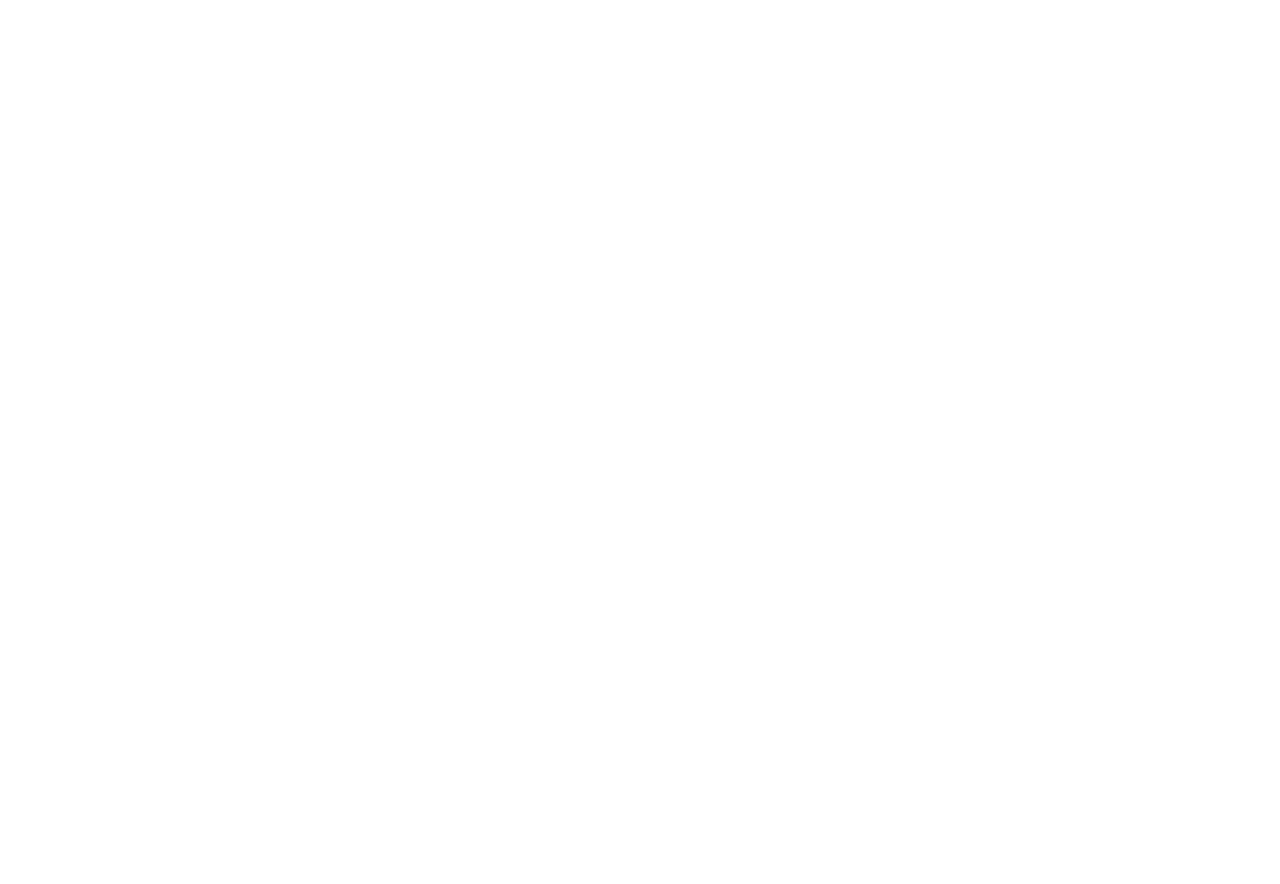
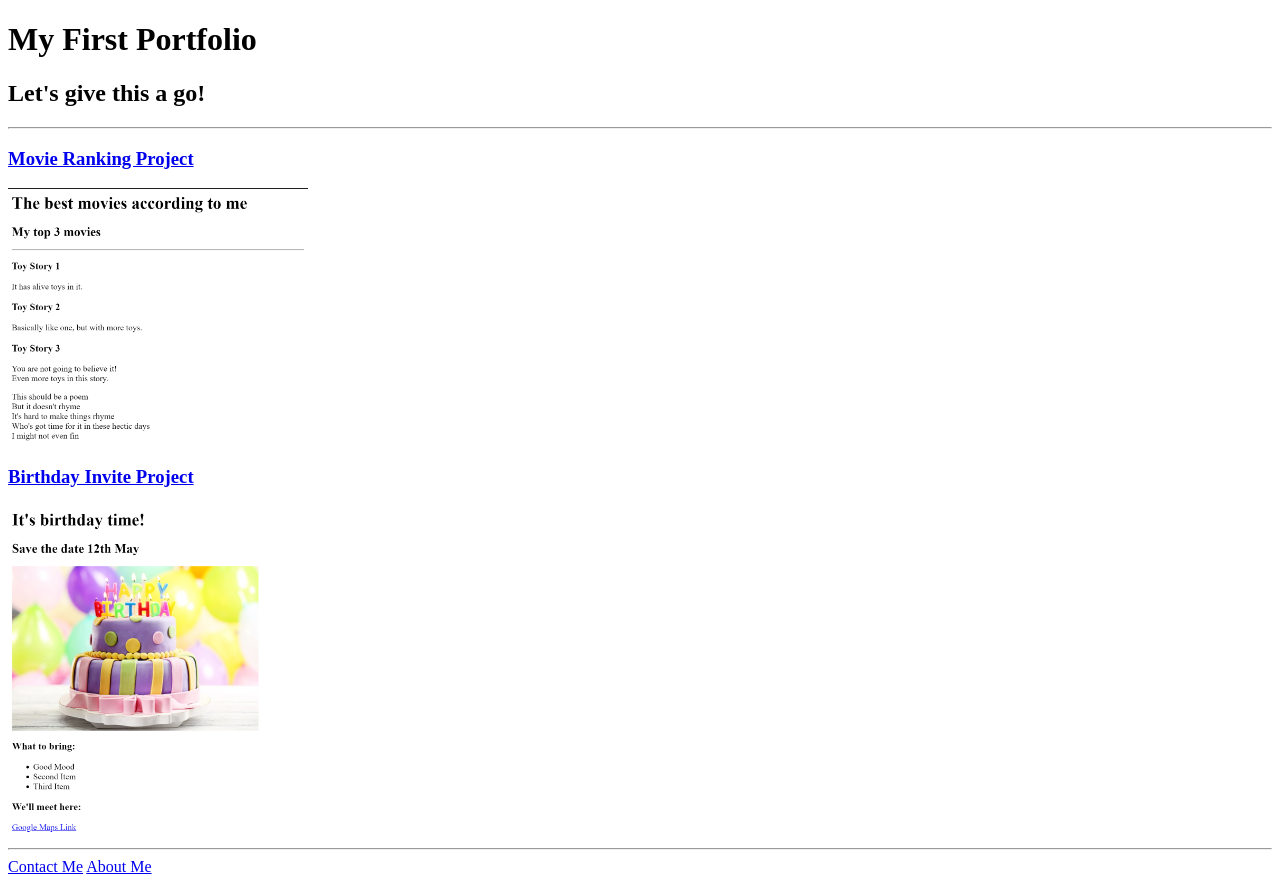
Before and after one commit to robert-otec/html-portfolio, a plain HTML site: page index.html in a window 1280 px wide. Before the commit the page ends 800 px from the top, so only its background shows below. Drawn offline with Linux system fonts and the light colour scheme.

Commit message:
Add files via upload

```diff
--- a/index.html
+++ b/index.html
@@ -21,6 +21,15 @@ https://developer.mozilla.org/en-US/docs/Web/HTML/Element/img#attr-height -->
     <title>My Portfolio Page</title>
 </head>
 <body>
-
+  <h1>My First Portfolio</h1>
+  <h2>Let's give this a go!</h2>
+  <hr />
+  <h3><a href="./public/movie-ranking.html">Movie Ranking Project</a></h3>
+  <img src="./assets/images/movie-ranking.png" width="300px" alt="movie ranking project preview"/>
+  <h3><a href="./public/birthday-invite.html">Birthday Invite Project</a></h3>
+  <img src="./assets/images/birthday-invite.png" width="300px" alt="birthday invite project preview"/>
+  <hr />
+  <a href="./public/contact.html">Contact Me</a>
+  <a href="./public/about.html">About Me</a>
 </body>
 </html>
```
